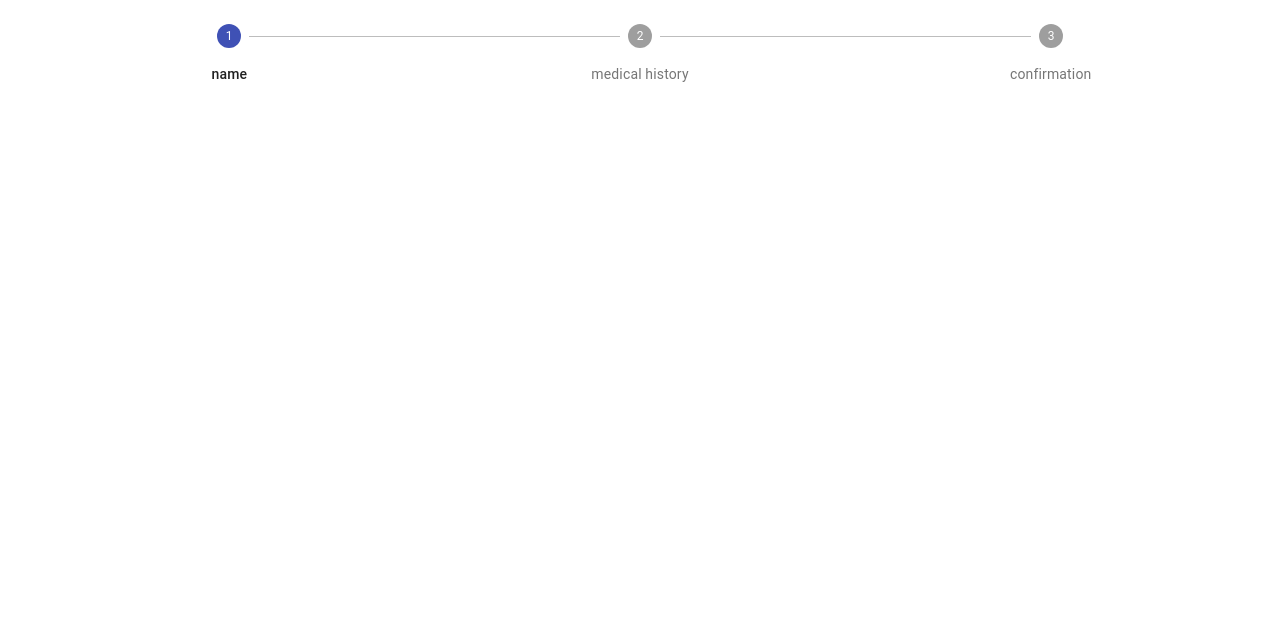
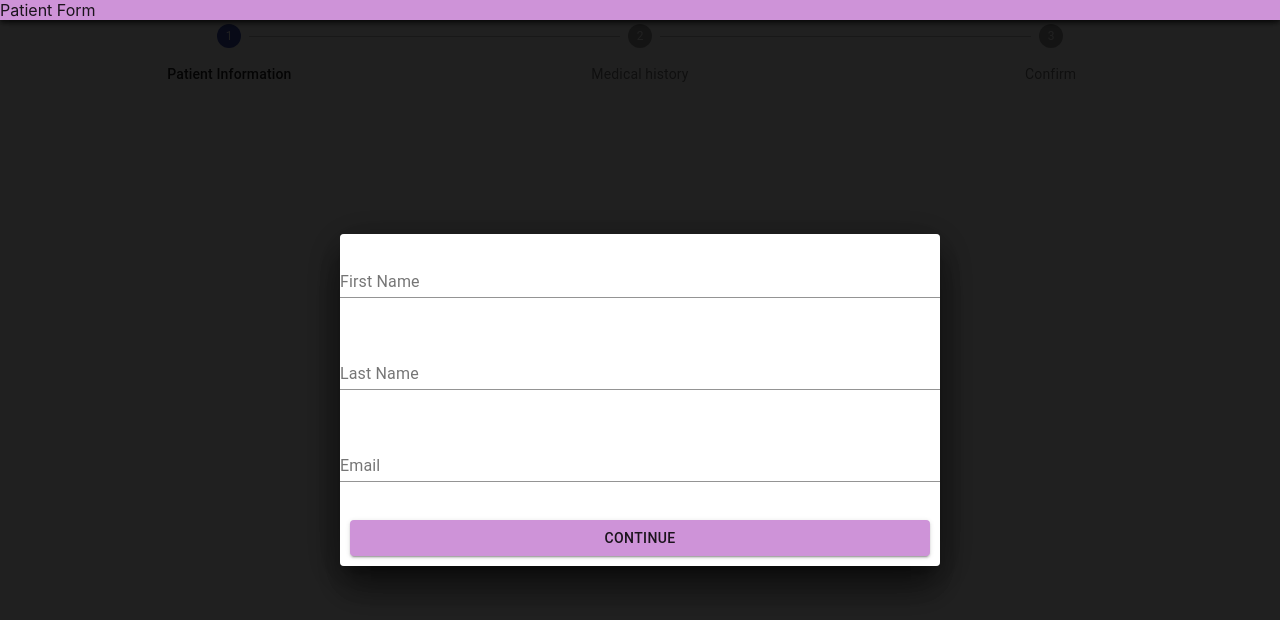
Before and after one commit to baubrun/hospital-management, a React (Create React App) app: page / in a window 1280 px wide. Shown: the top 620 px of the page. Built offline with nearby package versions, Linux system fonts and the light colour scheme.

Commit message:
updated stepper

```diff
--- a/src/components/patitent/PatientForm.jsx
+++ b/src/components/patitent/PatientForm.jsx
@@ -69,7 +69,7 @@ const PatientForm = (props) => {
             <br />
             <Button
               color="primary"
-              onClick={this.continue}
+              onClick={props.nextStep}
               style={ButtonStyles.button}
               variant="contained"
             >
--- a/src/components/patitent/PatientFormContainer.jsx
+++ b/src/components/patitent/PatientFormContainer.jsx
@@ -1,12 +1,12 @@
 import React, { useState } from "react";
 
-import Stepper from '@material-ui/core/Stepper';
-import Step from '@material-ui/core/Step';
-import StepLabel from '@material-ui/core/StepLabel';
-import Button from '@material-ui/core/Button';
-import Typography from '@material-ui/core/Typography';
+import Stepper from "@material-ui/core/Stepper";
+import Step from "@material-ui/core/Step";
+import StepLabel from "@material-ui/core/StepLabel";
+import Button from "@material-ui/core/Button";
+import Typography from "@material-ui/core/Typography";
 
-import PatientStepContent from './PatientStepContent';
+import PatientStepContent from "./PatientStepContent";
 
 const list = "Lorem ipsum dolor sit amet consectetur adipiscing elit Nullam fringilla mi vestibulum sem scelerisque at consectetur nisi auctor".split(
   " "
@@ -24,9 +24,7 @@ list.forEach((w) => {
   defaultState[w] = false;
 });
 
-
-const steps = ["name", "medical history", "confirmation"]
-
+const steps = ["Patient Information", "Medical history", "Confirm"];
 
 const PatientFormContainer = () => {
   const [values, setValues] = useState(defaultState);
@@ -42,35 +40,33 @@ const PatientFormContainer = () => {
 
   const handleChange = (input) => (evt) => {
     const { value } = evt.target;
-    setValues({...values, [input]: value });
+    setValues({ ...values, [input]: value });
   };
 
   const handleCheckbox = (evt) => {
     const { checked, name } = evt.target;
-    setValues({...values, [name]: checked });
+    setValues({ ...values, [name]: checked });
   };
 
   return (
     <>
       <Stepper activeStep={activeStep} alternativeLabel>
-        {steps.map((label, idx) => (
+        {steps.map((step, idx) => (
           <Step key={idx}>
-            <StepLabel>{label}</StepLabel>
+            <StepLabel>{step}</StepLabel>
             <PatientStepContent
               nextStep={nextStep}
               prevStep={prevStep}
               handleChange={handleChange}
               handleCheckbox={handleCheckbox}
+              stepIndex={activeStep}
               values={values}
             />
           </Step>
         ))}
-
       </Stepper>
     </>
-  )
-}
-
-
+  );
+};
 
 export default PatientFormContainer;
--- a/src/components/patitent/PatientStepContent.jsx
+++ b/src/components/patitent/PatientStepContent.jsx
@@ -14,10 +14,11 @@ const PatientStepContent = (props) => {
     case 0:
       return (
         <PatientForm
-          nextStep={() => props.nextStep()}
-          handleChange={() => props.handleChange()}
+          nextStep={props.nextStep}
+          handleChange={props.handleChange}
           values={props.values}
         />
+
       );
     case 1:
       return (
@@ -30,24 +31,14 @@ const PatientStepContent = (props) => {
         />
       );
 
-    // case 2:
-    //   return (
-    //     <HospitalName
-    //       nextStep={this.nextStep}
-    //       prevStep={this.prevStep}
-    //       handleChange={this.handleChange}
-    //       values={values}
-    //     />
-    //   );
-
-    case 3:
+    case 2:
       return (
         <Confirmation
         nextStep={props.nextStep}
         prevStep={props.prevStep}
         values={props.values} />
       );
-    case 4:
+    case 3:
       return <Success />;
     default:
       return null;
```
Lines whose indentation alone changed are shown as unchanged.
